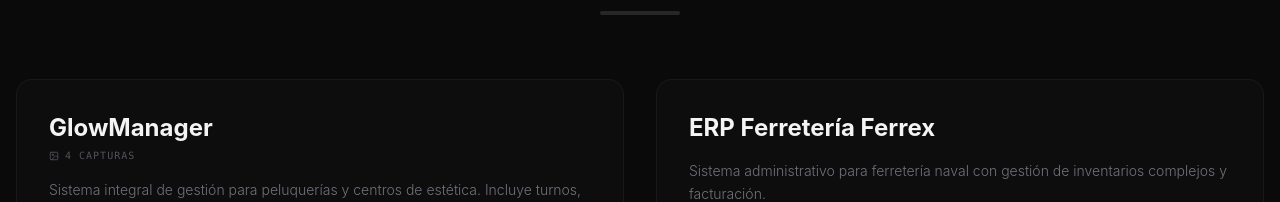
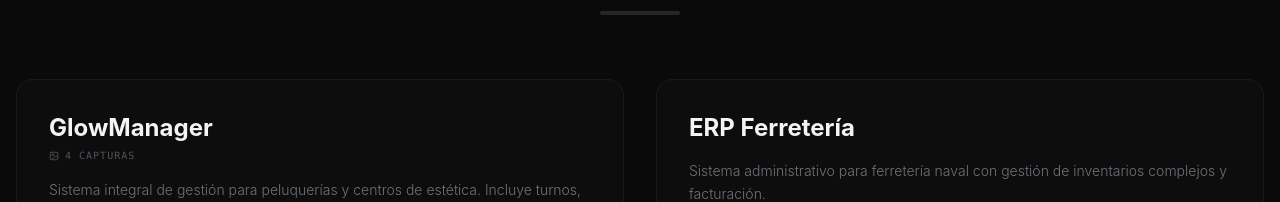
Before and after one commit to TomcoDev/portfolio_nestor_martinez, a React (Vite) app: page / in a window 1280 px wide. Shown: the part 1769-1971 px from the top of the page. Built offline with nearby package versions, Linux system fonts and the light colour scheme.

Commit message:
PortfolioActualizado

```diff
--- a/src/App.tsx
+++ b/src/App.tsx
@@ -24,9 +24,9 @@
       */}
       <Particles
         className="fixed inset-0 -z-10"
-        quantity={150}      // Cantidad de puntos (puedes subirlo a 200 si quieres más densidad)
-        staticity={30}     // Qué tanto se mueven solos
-        ease={50}          // Suavidad del movimiento al seguir el mouse
+        particleCount={150}      // Cantidad de puntos (puedes subirlo a 200 si quieres más densidad)
+        speed={30}     // Qué tanto se mueven solos
+        particleSpread={50}          // Suavidad del movimiento al seguir el mouse
       />
 
       {/* 1. Navegación Superior Fija */}
--- a/src/components/sections/Projects.tsx
+++ b/src/components/sections/Projects.tsx
@@ -24,9 +24,12 @@
     visible: {
       opacity: 1,
       y: 0,
-      transition: { duration: 0.6, ease: "easeOut" }
+      transition: {
+        duration: 0.6,
+        ease: "easeOut",
+      },
     },
-  };
+  } as const;
 
   return (
     <section id="projects" className="py-24 px-4 relative bg-[#0a0a0a]">
--- a/src/constants/index.ts
+++ b/src/constants/index.ts
@@ -97,7 +97,7 @@
   },
   {
     id: 2,
-    title: "ERP Ferretería Ferrex",
+    title: "ERP Ferretería",
     description: "Sistema administrativo para ferretería naval con gestión de inventarios complejos y facturación.",
     tags: ["PHP", "Laravel", "PostgreSQL", "MVC", "Tailwind", "Docker"],
     github: "https://github.com/TomcoDev/ERP-Completa",
```
